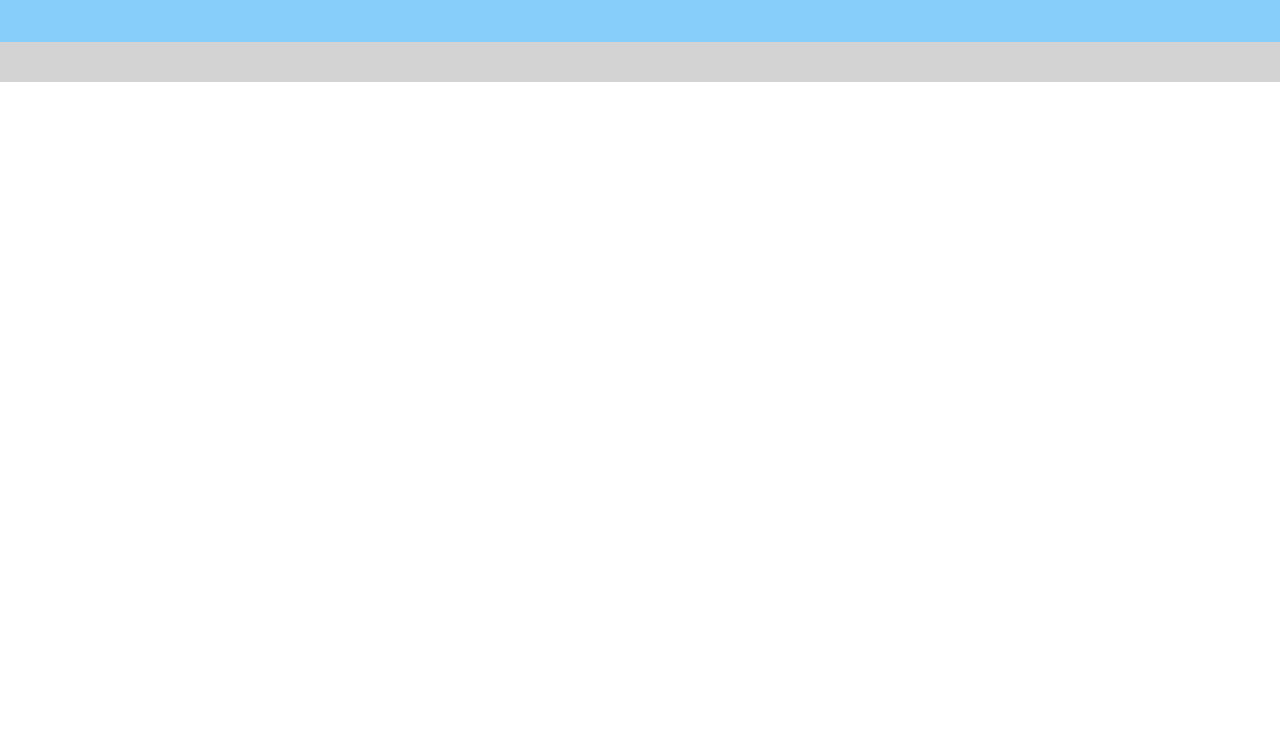
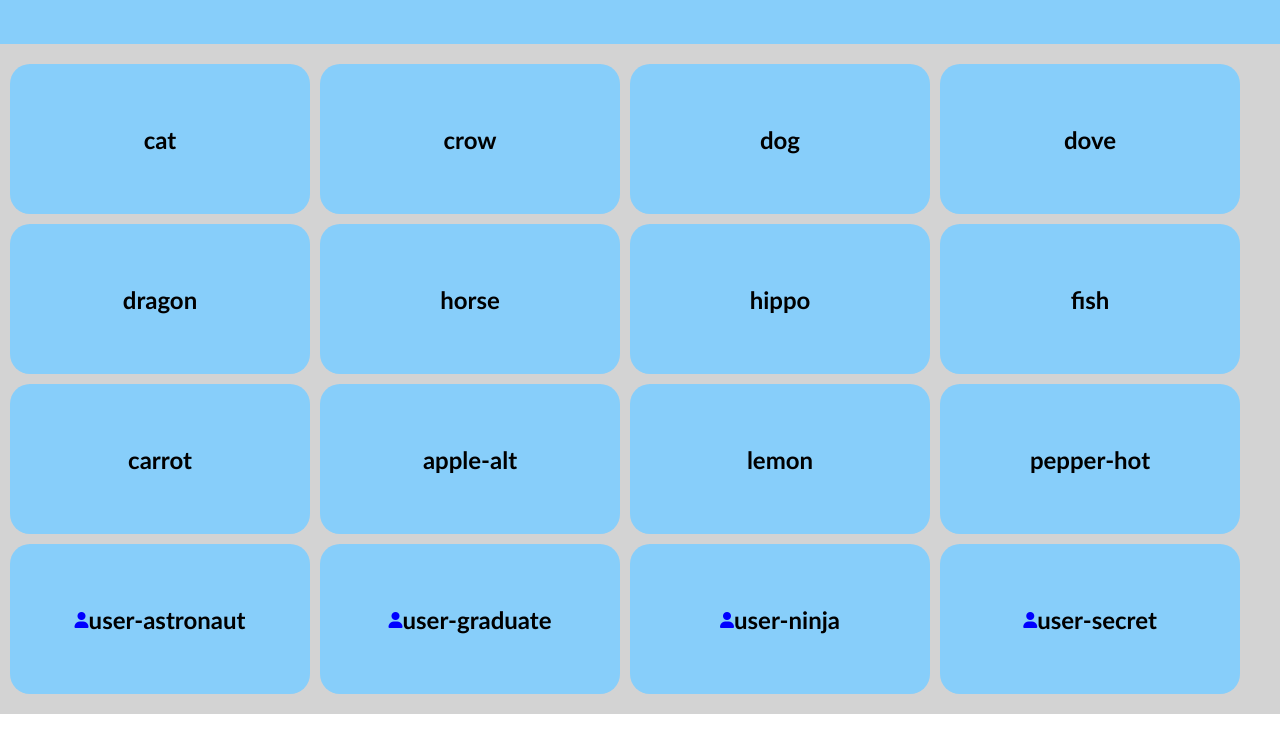
Before and after one commit to ElperdonXV/js-es6-icons, a plain HTML site: page index.html in a window 1280 px wide. Shown: the part 55-800 px from the top of the page. Drawn offline with Linux system fonts and the light colour scheme.

Commit message:
trying to fix font awesome icon

```diff
--- a/css/style.css
+++ b/css/style.css
@@ -6,6 +6,7 @@
 
 html{
     font-size: 100%;
+    font-family: 'Gill Sans', 'Gill Sans MT', Calibri, 'Trebuchet MS', sans-serif;
 }
 
 .select{
--- a/js/data.js
+++ b/js/data.js
@@ -6,7 +6,7 @@
 //Aggiungere alla pagina una select in cui le options corrispondono ai vari tipi di icone(animal, vegetable, user).
 //Quando l'utente seleziona un tipo dalla select, visualizzare solamente le icone corrispondenti.
 
-const animals = [
+const all = [
 	{
 		name: 'cat',
 		prefix: 'fa-',
@@ -120,3 +120,12 @@ const animals = [
 		color: 'blue'
 	}
 ];
+const container = document.querySelector(".content");
+all.forEach((element) => {
+	container.innerHTML += `
+        <div class="box">
+			<div><i class="${element.family} ${element.prefix}${element.type}" style="color:${element.color}"></i></div>
+            <h2>${element.name}</h2>
+        </div>
+    `;
+});
```
